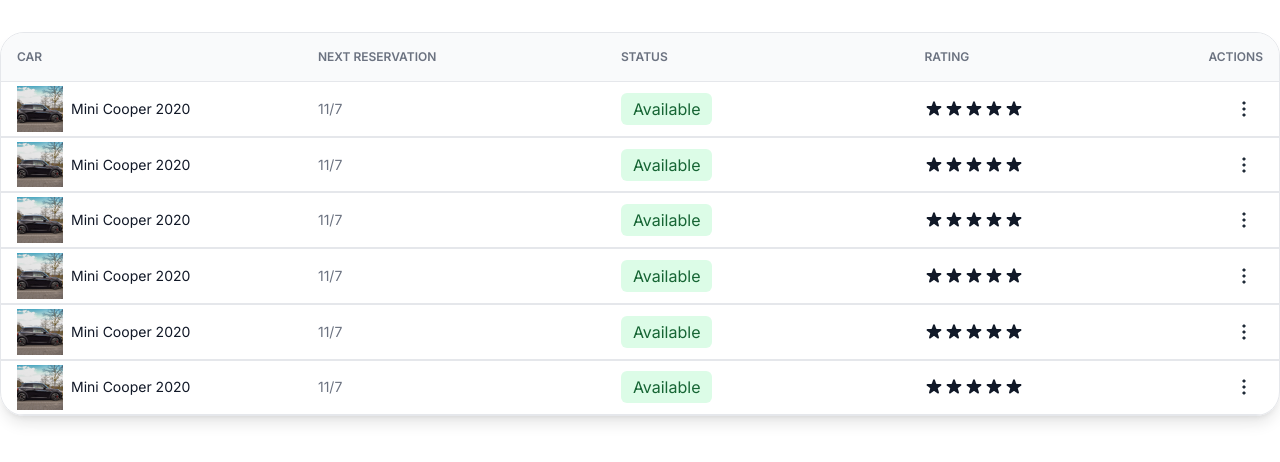
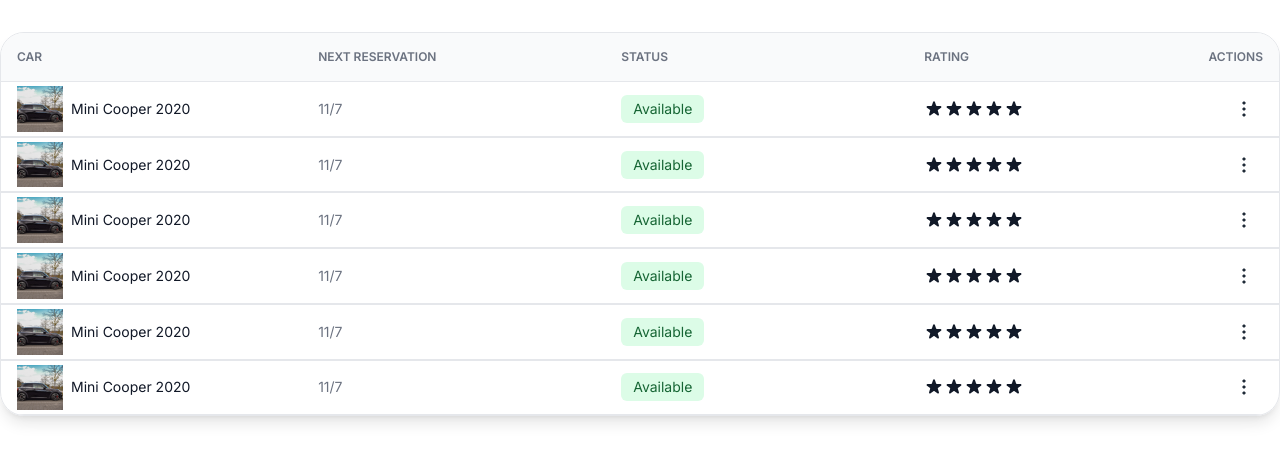
Before and after one commit to svnoliveira/car-tables, a Next.js app: page / in a window 1280 px wide. Shown: the top 462 px of the page. Built offline with nearby package versions, Linux system fonts and the light colour scheme.

Commit message:
fix: adjusted statusButton font-size

```diff
--- a/src/components/StatusButton/index.tsx
+++ b/src/components/StatusButton/index.tsx
@@ -19,7 +19,7 @@
           height={24}
         />
       </div>
-        <div className="hidden md:table-cell md:align-middle md:border-y md:border-gray-200 md:pl-4 md:py-1">
+        <div className="hidden md:table-cell md:align-middle md:border-y md:border-gray-200 md:pl-4 md:py-1 text-sm">
           <div className={ available ? "py-1 px-3 bg-green-100 text-green-800 w-fit rounded-md" : "py-1 px-3 bg-red-100 text-red-800 w-fit rounded-md"}>
             {available ? "Available" : "Unavailable"}
           </div>
```
